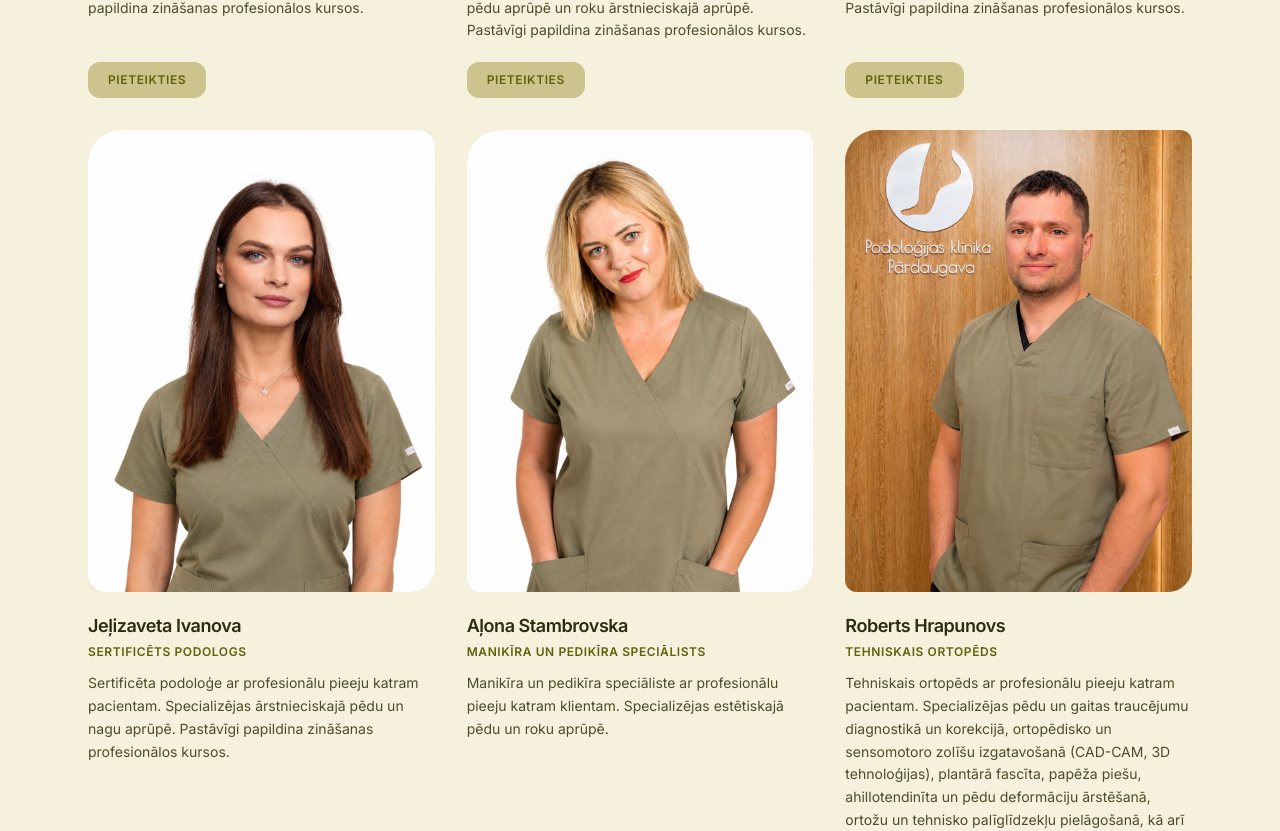
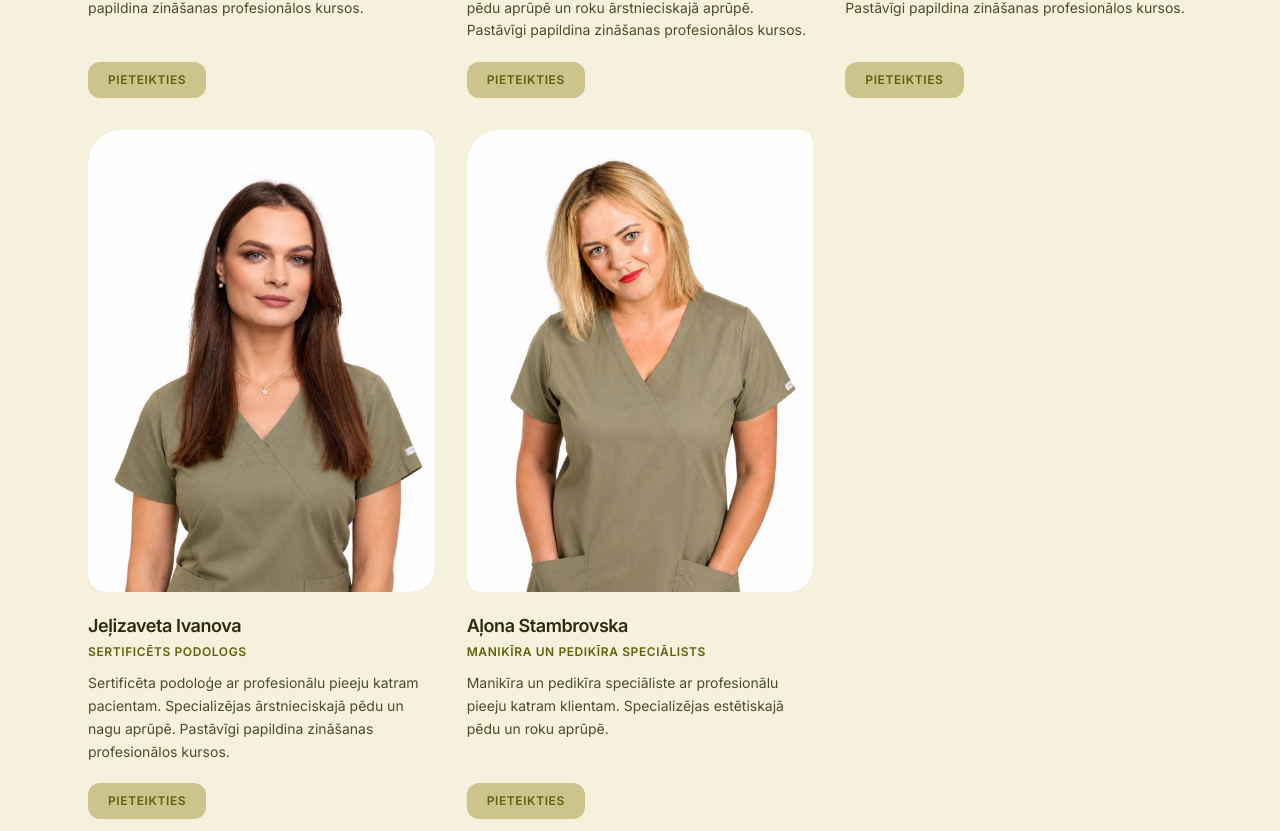
Before and after one commit to Vilmanis99/podologijas, a Next.js app: page / in a window 1280 px wide. Shown: the part 6959-7790 px from the top of the page. Built offline with nearby package versions, Linux system fonts and the light colour scheme.

Commit message:
Remove Roberts Hrapunovs from clinic team

```diff
--- a/src/components/Specialists.tsx
+++ b/src/components/Specialists.tsx
@@ -2,15 +2,14 @@ import Image from "next/image";
 import { dict, type Lang } from "@/i18n/dictionaries";
 import { BOOKING_URL } from "@/lib/site";
 
-type PersonKey = "anete" | "kristine" | "ieva" | "jelizaveta" | "alona" | "roberts";
+type PersonKey = "anete" | "kristine" | "ieva" | "jelizaveta" | "alona";
 
-const people: { name: string; image: string; key: PersonKey; role: "roleP" | "roleM" | "roleT" }[] = [
+const people: { name: string; image: string; key: PersonKey; role: "roleP" | "roleM" }[] = [
   { name: "Anete Kuhta", image: "/images/specialist-anete.jpg", key: "anete", role: "roleP" },
   { name: "Kristīne Ozola", image: "/images/specialist-kristine.jpg", key: "kristine", role: "roleP" },
   { name: "Ieva Govša", image: "/images/specialist-ieva.jpg", key: "ieva", role: "roleP" },
   { name: "Jeļizaveta Ivanova", image: "/images/specialist-jelizaveta.jpg", key: "jelizaveta", role: "roleP" },
   { name: "Aļona Stambrovska", image: "/images/specialist-alona.jpg", key: "alona", role: "roleM" },
-  { name: "Roberts Hrapunovs", image: "/images/specialist-roberts.jpg", key: "roberts", role: "roleT" },
 ];
 
 export default function Specialists({ lang }: { lang: Lang }) {
--- a/src/i18n/dictionaries.ts
+++ b/src/i18n/dictionaries.ts
@@ -212,15 +212,12 @@ const lv = {
     book: "Pieteikties",
     roleP: "Sertificēts podologs",
     roleM: "Manikīra un pedikīra speciālists",
-    roleT: "Tehniskais ortopēds",
     people: {
       anete: "Klīnikas vadītāja un sertificēta podoloģe ar profesionālu pieeju katram pacientam. Specializējas ārstnieciskajā pēdu un nagu aprūpē. Pastāvīgi papildina zināšanas profesionālos kursos.",
       kristine: "Klīnikas vadītāja un sertificēta podoloģe ar profesionālu pieeju katram pacientam. Specializējas ārstnieciskajā pēdu un nagu aprūpē, estētiskajā pēdu aprūpē un roku ārstnieciskajā aprūpē. Pastāvīgi papildina zināšanas profesionālos kursos.",
       ieva: "Sertificēta podoloģe ar profesionālu pieeju katram pacientam. Specializējas ārstnieciskajā pēdu un nagu aprūpē un roku ārstnieciskajā aprūpē. Pastāvīgi papildina zināšanas profesionālos kursos.",
       jelizaveta: "Sertificēta podoloģe ar profesionālu pieeju katram pacientam. Specializējas ārstnieciskajā pēdu un nagu aprūpē. Pastāvīgi papildina zināšanas profesionālos kursos.",
       alona: "Manikīra un pedikīra speciāliste ar profesionālu pieeju katram klientam. Specializējas estētiskajā pēdu un roku aprūpē.",
-      roberts:
-        "Tehniskais ortopēds ar profesionālu pieeju katram pacientam. Specializējas pēdu un gaitas traucējumu diagnostikā un korekcijā, ortopēdisko un sensomotoro zolīšu izgatavošanā (CAD-CAM, 3D tehnoloģijas), plantārā fascīta, papēža piešu, ahillotendinīta un pēdu deformāciju ārstēšanā, ortožu un tehnisko palīglīdzekļu pielāgošanā, kā arī ekstremitāšu protēžu izgatavošanā un pielāgošanā. Konsultē pieaugušos un bērnus no 1 gada vecuma.",
     },
   },
   vakances: {
@@ -509,14 +506,12 @@ const ru: typeof lv = {
     "book": "Записаться",
     "roleP": "Сертифицированный подолог",
     "roleM": "Специалист по маникюру и педикюру",
-    "roleT": "Технический ортопед",
     "people": {
       "anete": "Руководитель клиники и сертифицированный подолог с профессиональным подходом к каждому пациенту. Специализируется на лечебном уходе за стопами и ногтями. Постоянно повышает квалификацию на профессиональных курсах.",
       "kristine": "Руководитель клиники и сертифицированный подолог с профессиональным подходом к каждому пациенту. Специализируется на лечебном уходе за стопами и ногтями, эстетическом уходе за стопами и лечебном уходе за руками. Постоянно повышает квалификацию на профессиональных курсах.",
       "ieva": "Сертифицированный подолог с профессиональным подходом к каждому пациенту. Специализируется на лечебном уходе за стопами и ногтями и лечебном уходе за руками. Постоянно повышает квалификацию на профессиональных курсах.",
       "jelizaveta": "Сертифицированный подолог с профессиональным подходом к каждому пациенту. Специализируется на лечебном уходе за стопами и ногтями. Постоянно повышает квалификацию на профессиональных курсах.",
-      "alona": "Специалист по маникюру и педикюру с профессиональным подходом к каждому пациенту. Специализируется на эстетическом уходе за стопами и руками.",
-      "roberts": "Технический ортопед с профессиональным подходом к каждому пациенту. Специализируется на диагностике и коррекции нарушений стоп и походки, изготовлении ортопедических и сенсомоторных стелек (CAD-CAM, 3D-технологии), лечении плантарного фасциита, пяточной шпоры, ахиллотендинита и деформаций стоп, подборе ортезов и технических вспомогательных средств, а также изготовлении и подгонке протезов конечностей. Консультирует взрослых и детей с 1 года."
+      "alona": "Специалист по маникюру и педикюру с профессиональным подходом к каждому пациенту. Специализируется на эстетическом уходе за стопами и руками."
     }
   },
   "vakances": {
```
